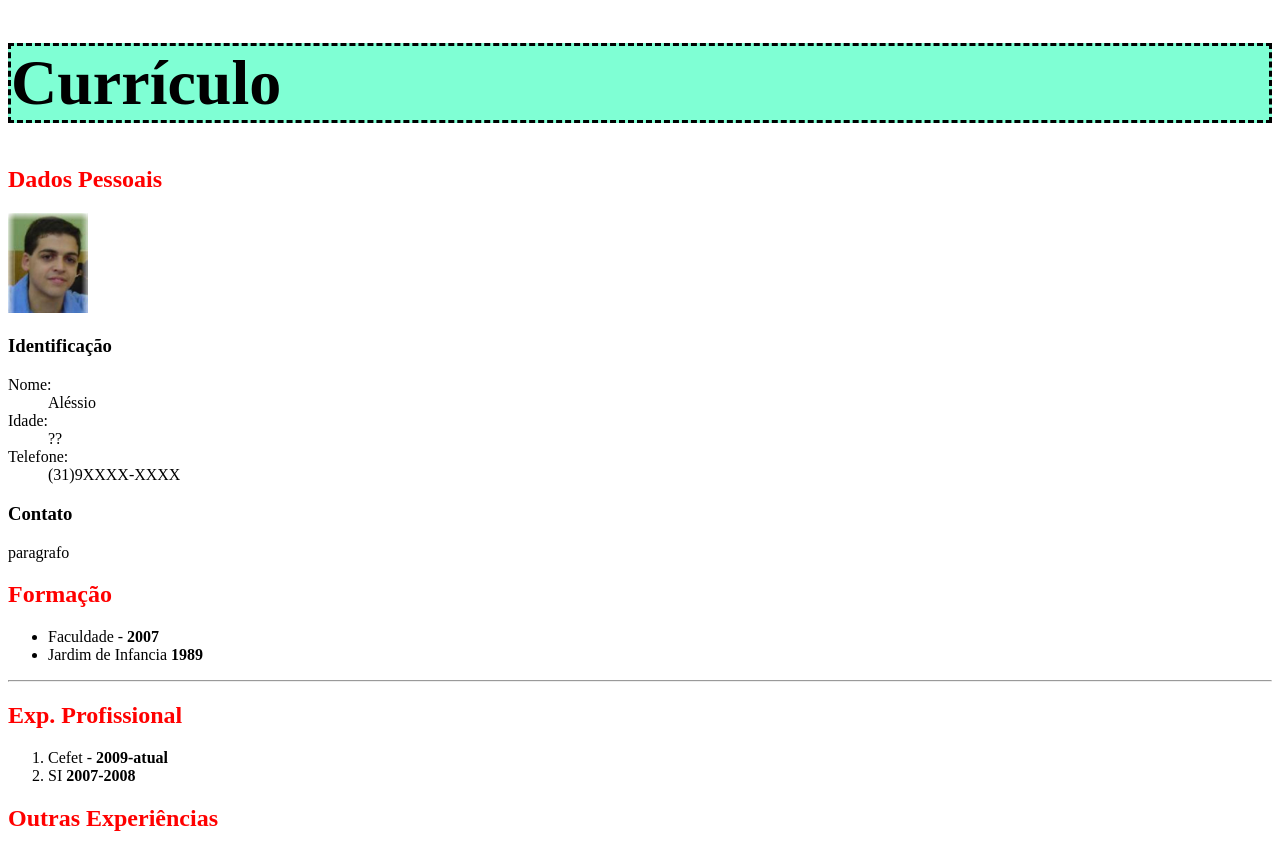
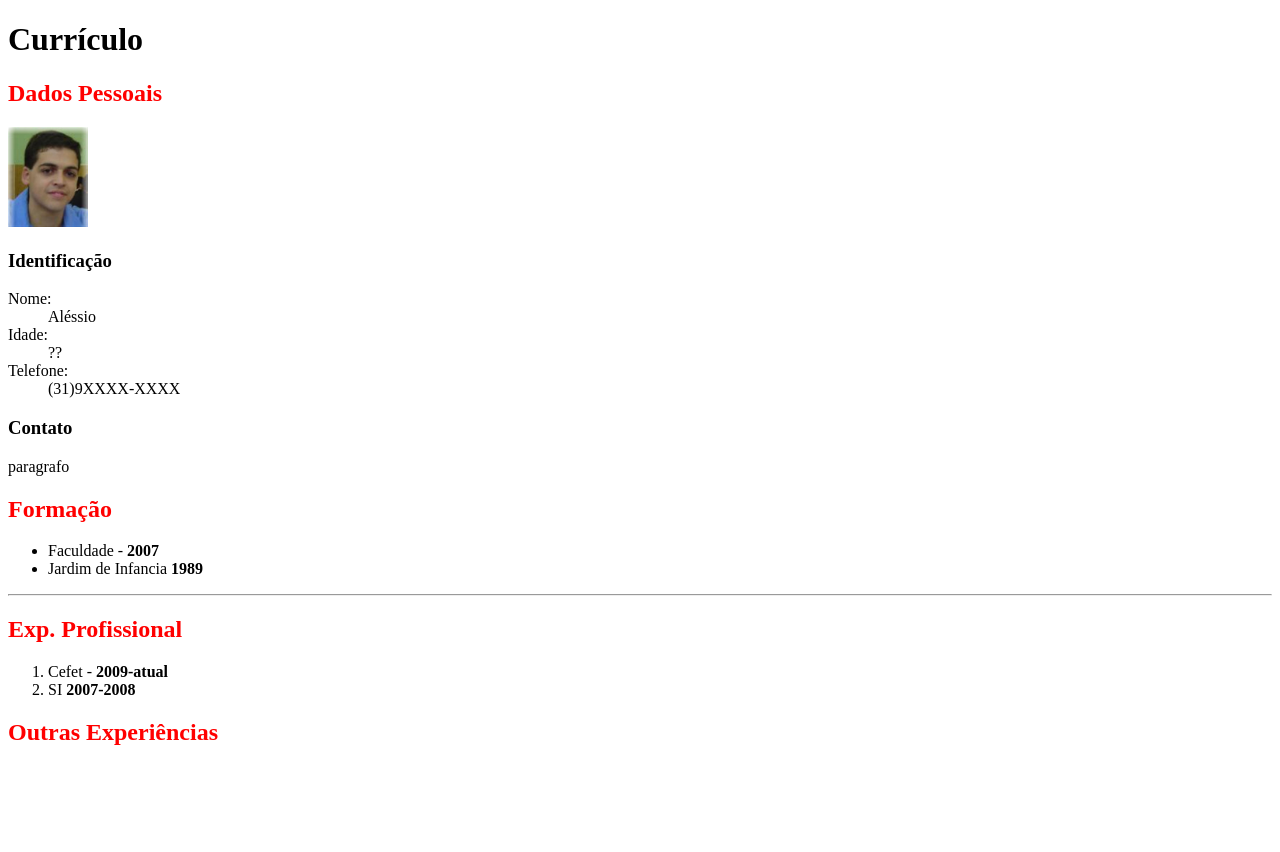
Before and after one commit to alessiojr/curriculo, a plain HTML site: page index.html in a window 1280 px wide. After the commit the page ends 800 px from the top, so only its background shows below. Drawn offline with Linux system fonts and the light colour scheme.

Commit message:
Update index.html

```diff
--- a/index.html
+++ b/index.html
@@ -7,10 +7,7 @@
 </head>
 
 <body>
-    <h1 style="font-size: 4em;
-            background-color: aquamarine;
-            border-color: black;
-            border-style: dashed;">
+    <h1>
       Currículo</h1>
     <h2>Dados Pessoais</h2>
       <img alt="minha foto do aléssio" src="EU1.jpg" height="100px" wight="80px" />
```
